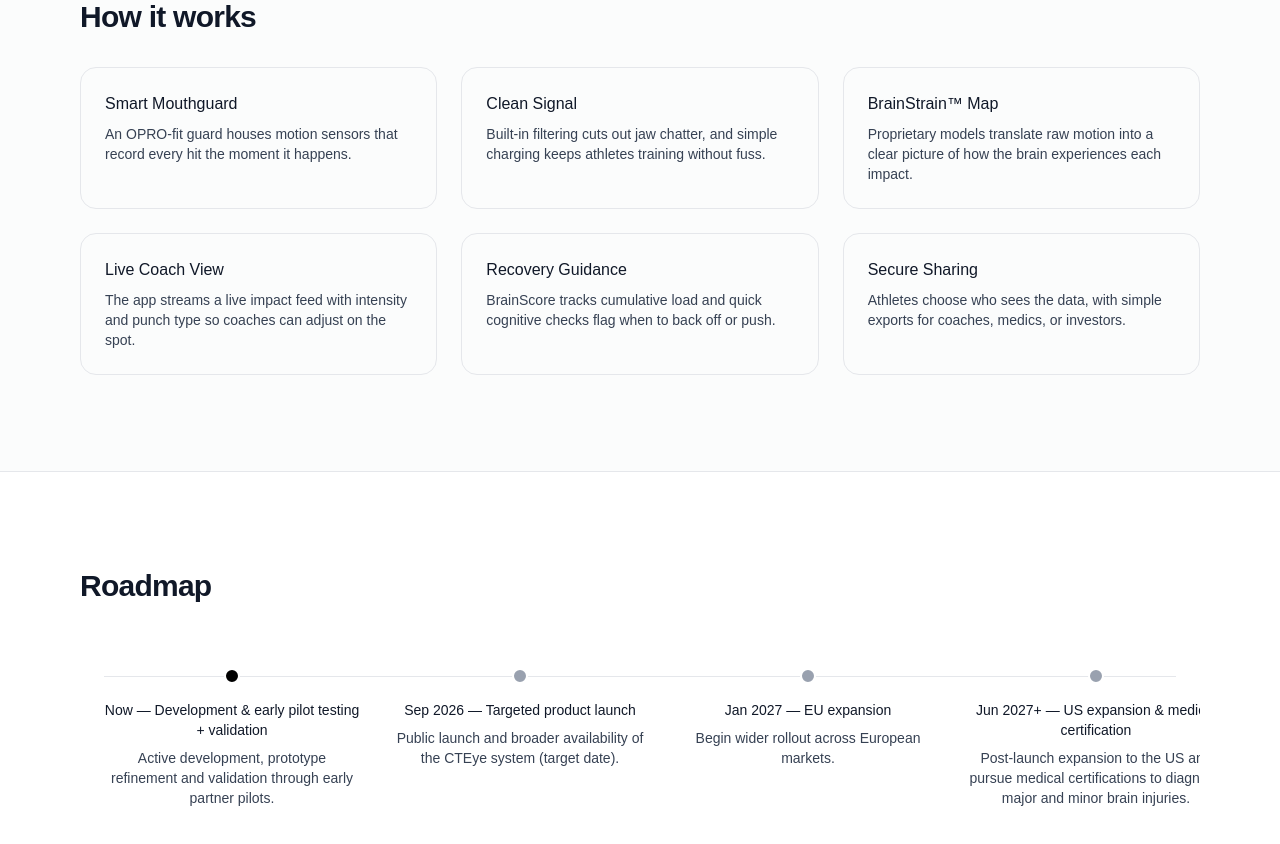
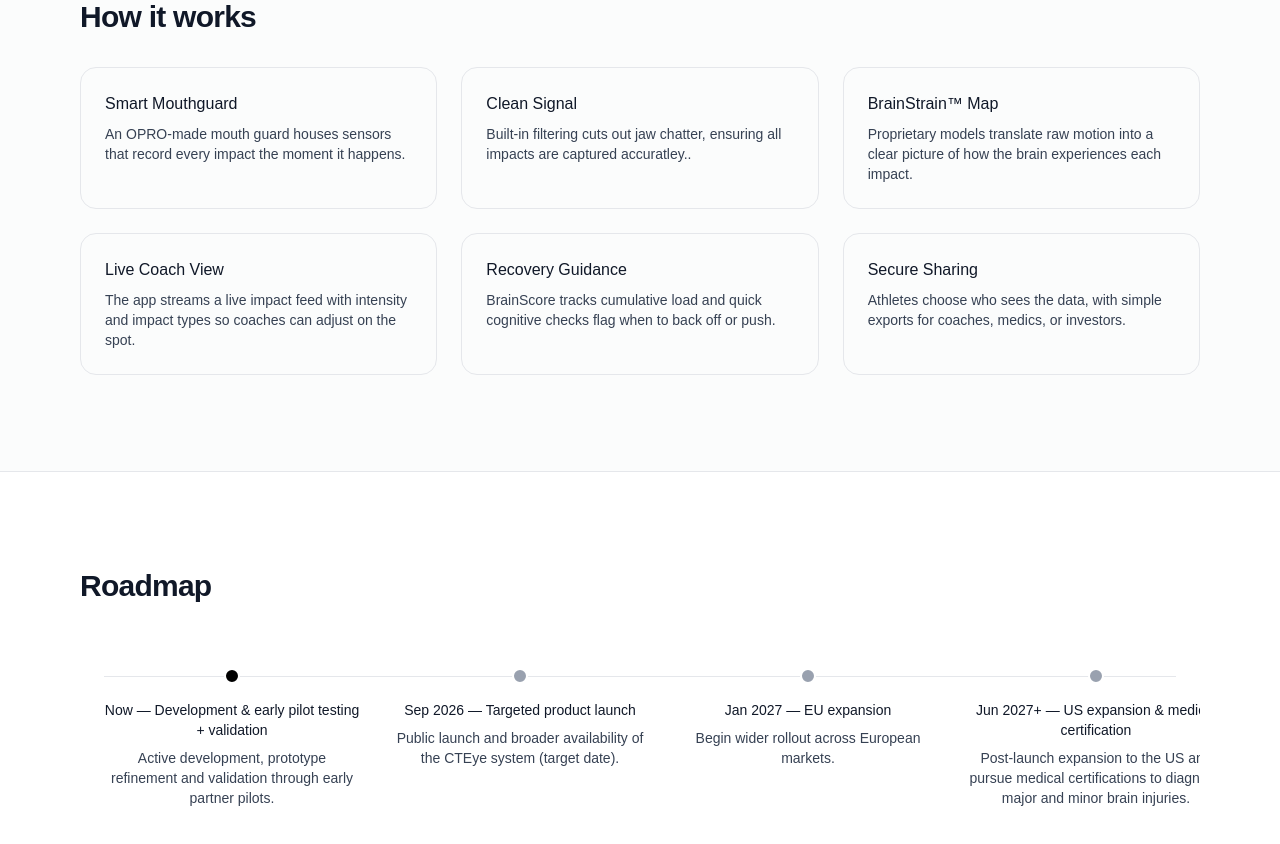
Before and after one commit to CTEye-img/cteye-site, a Next.js app: page / in a window 1280 px wide. Shown: the part 1100-1944 px from the top of the page. Built offline with nearby package versions, Linux system fonts and the light colour scheme.

Commit message:
updated how it works text

```diff
--- a/src/app/page.tsx
+++ b/src/app/page.tsx
@@ -105,12 +105,12 @@
         <div className="mx-auto max-w-6xl px-4 py-16 md:py-24">
           <h2 className="text-2xl md:text-3xl font-semibold tracking-tight">How it works</h2>
           <div className="mt-8 grid md:grid-cols-3 gap-6">
-            <Card title="Smart Mouthguard" body="An OPRO-fit guard houses motion sensors that record every hit the moment it happens." />
-            <Card title="Clean Signal" body="Built-in filtering cuts out jaw chatter, and simple charging keeps athletes training without fuss." />
+            <Card title="Smart Mouthguard" body="An OPRO-made mouth guard houses sensors that record every impact the moment it happens." />
+            <Card title="Clean Signal" body="Built-in filtering cuts out jaw chatter, ensuring all impacts are captured accuratley.." />
             <Card title="BrainStrain™ Map" body="Proprietary models translate raw motion into a clear picture of how the brain experiences each impact." />
           </div>
           <div className="mt-6 grid md:grid-cols-3 gap-6">
-            <Card title="Live Coach View" body="The app streams a live impact feed with intensity and punch type so coaches can adjust on the spot." />
+            <Card title="Live Coach View" body="The app streams a live impact feed with intensity and impact types so coaches can adjust on the spot." />
             <Card title="Recovery Guidance" body="BrainScore tracks cumulative load and quick cognitive checks flag when to back off or push." />
             <Card title="Secure Sharing" body="Athletes choose who sees the data, with simple exports for coaches, medics, or investors." />
           </div>
@@ -249,7 +249,7 @@
             <div className="text-xs">© {new Date().getFullYear()} CTEye Ltd. All rights reserved.</div>
           </div>
           <div className="flex items-center gap-4">
-            <a href="mailto:hello@cteye.ai" className="underline">hello@cteye.ai</a>
+            <a href="mailto:info@cteye.co.uk" className="underline">hello@cteye.ai</a>
             <a href="#pilot" className="inline-flex items-center rounded-xl border border-gray-300 px-3 py-1.5 text-xs font-medium hover:bg-gray-50">Get Early Access</a>
           </div>
         </div>
```
